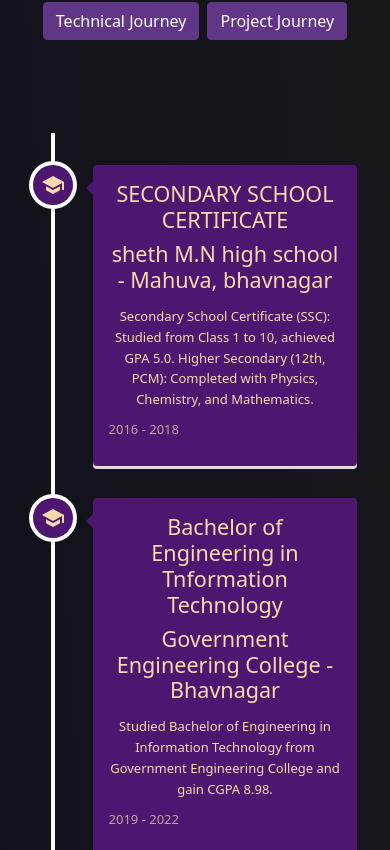
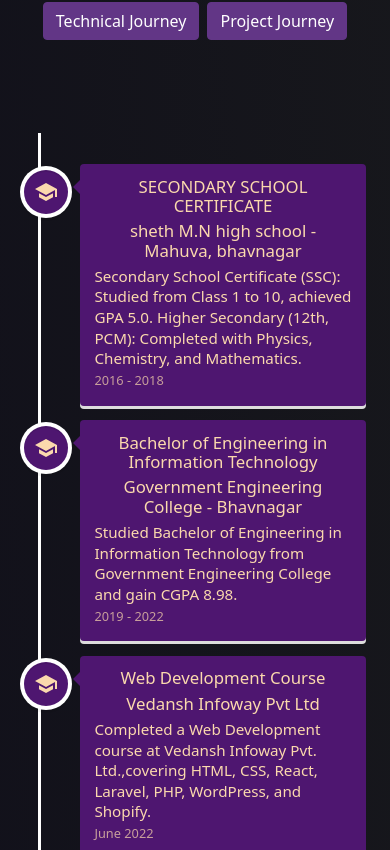
Before and after one commit to apit04726/Personal-Portfolio-main, a React (Create React App) app: page /educationjourney in a window 390 px wide. Shown: the part 1154-2004 px from the top of the page. Built offline with nearby package versions, Linux system fonts and the light colour scheme.

Commit message:
feat: Enhance ScrollToTop functionality and improve mobile timeline styles; fix typos in EducationJourney and skill links

```diff
--- a/src/components/ScrollToTop.js
+++ b/src/components/ScrollToTop.js
@@ -1,12 +1,46 @@
-import { useEffect } from "react";
+import { useEffect, useRef } from "react";
 import { useLocation } from "react-router-dom";
 
 export default function ScrollToTop() {
   const { pathname } = useLocation();
+  const prevPathRef = useRef(pathname);
+
+  // list of child routes that belong to the About section (don't trigger scroll between them)
+  const aboutChildRoutes = new Set([
+    "",
+    "personalskill",
+    "technicalskill",
+    "technicaljourney",
+    "projectjourney",
+    "educationjourney",
+    "experiencejourney",
+    "socialmedia",
+    "toolkit",
+  ]);
+
+  function topLevelSegment(p) {
+    if (!p) return "";
+    const seg = p.split("/").filter(Boolean)[0];
+    return (seg || "").toLowerCase();
+  }
 
   useEffect(() => {
-    // immediately jump to top when route changes
+    const prev = prevPathRef.current;
+    const prevSeg = topLevelSegment(prev);
+    const currSeg = topLevelSegment(pathname);
+
+    const prevIsAbout = aboutChildRoutes.has(prevSeg);
+    const currIsAbout = aboutChildRoutes.has(currSeg);
+
+    // If both previous and current routes are within the About section, do NOT scroll.
+    if (prevIsAbout && currIsAbout) {
+      prevPathRef.current = pathname;
+      return;
+    }
+
+    // Otherwise, scroll to top as before
     window.scrollTo({ top: 0, left: 0, behavior: "auto" });
+    prevPathRef.current = pathname;
   }, [pathname]);
 
   return null;
--- a/src/components/aboutme/journey/EducationJourney.js
+++ b/src/components/aboutme/journey/EducationJourney.js
@@ -59,7 +59,7 @@ function EducationJourney() {
           icon={<SchoolIcon />}
         >
           <h4 className="vertical-timeline-element-title">
-            Bachelor of Engineering in Tnformation Technology
+            Bachelor of Engineering in Information Technology
           </h4>
           <h4 className="vertical-timeline-element-subtitle mt-2">
             Government Engineering College - Bhavnagar
--- a/src/components/aboutme/journey/ExperienceJourney.js
+++ b/src/components/aboutme/journey/ExperienceJourney.js
@@ -35,7 +35,7 @@ function ExperienceJourney() {
           className="vertical-timeline-element--work"
           contentStyle={{ background: "rgb(78 22 112)", color: "#fbd9ad" }}
           contentArrowStyle={{ borderLeft: "7px solid  rgb(78 22 112)" }}
-          date="2023 - Continuing"
+          date= "2023 - Continuing"
           iconStyle={{ background: "rgb(78 22 112)", color: "#fbd9ad" }}
           icon={<PersonIcon />}
         >
--- a/src/components/aboutme/skills/PersonalSkill.js
+++ b/src/components/aboutme/skills/PersonalSkill.js
@@ -7,7 +7,7 @@ export default function PersonalSkill() {
   return (
     <div>
         <div className="mt-5 d-flex flex-row justify-content-center">
-            <Link className="btn btn-primary me-3" to="/technicalSkill">Technical Skill</Link>
+            <Link className="btn btn-primary me-3" to="/technicalskill">Technical Skill</Link>
             <Link className="btn btn-primary me-3" to="/personalskill">Personal Skill</Link>
             <Link className="btn btn-primary " to="/toolkit">Toolkit</Link>
         </div>
--- a/src/components/aboutme/skills/Skills.js
+++ b/src/components/aboutme/skills/Skills.js
@@ -8,7 +8,7 @@ export default function Skills() {
         <Link className="btn btn-primary me-3" to="/personalskill">
           Personal Skill
         </Link>
-        <Link className="btn btn-primary" to="/technicalSkill">
+        <Link className="btn btn-primary" to="/technicalskill">
           Technical Skill
         </Link>
       </div>
--- a/src/components/aboutme/skills/TechnicalSkill.js
+++ b/src/components/aboutme/skills/TechnicalSkill.js
@@ -7,7 +7,7 @@ export default function TechnicalSkill() {
   return (
     <div>
       <div className="mt-5 d-flex flex-row justify-content-center">
-        <Link className="btn btn-primary me-3" to="/technicalSkill">
+        <Link className="btn btn-primary me-3" to="/technicalskill">
           Technical Skill
         </Link>
         <Link className="btn btn-primary me-3" to="/personalskill">
--- a/src/components/aboutme/skills/Toolkit.js
+++ b/src/components/aboutme/skills/Toolkit.js
@@ -15,7 +15,7 @@ export default function Toolkit() {
   return (
     <div>
       <div className="mt-5 d-flex flex-row justify-content-center">
-        <Link className="btn btn-primary me-3" to="/technicalSkill">
+        <Link className="btn btn-primary me-3" to="/technicalskill">
           Technical Skill
         </Link>
         <Link className="btn btn-primary me-3" to="/personalskill">
--- a/src/style.css
+++ b/src/style.css
@@ -1039,6 +1039,70 @@ html {
 .homesocialicons:hover::before {
   transform: scale(1.1);
   box-shadow: 0 0 15px #801f95;
+}
+
+/* Timeline - Mobile spacing & font fixes */
+@media (max-width: 767px) {
+  /* tighten overall timeline container */
+  .vertical-timeline {
+    width: 100% !important;
+    padding: 1em 0 !important;
+  }
+
+  /* move the center line a bit left for small screens */
+  .vertical-timeline::before {
+    left: 14px !important;
+    width: 3px !important;
+  }
+
+  /* reduce vertical gap between items */
+  .vertical-timeline-element {
+    margin: 0.9em 0 !important;
+  }
+
+  /* slightly smaller icon and nudge down to align with content */
+  .vertical-timeline-element-icon {
+    width: 44px !important;
+    height: 44px !important;
+    top: 6px !important;
+  }
+
+  /* reduce card padding and left margin so content sits closer to icon */
+  .vertical-timeline-element-content {
+    margin-left: 56px !important;
+    padding: 0.8em 0.9em !important;
+  }
+
+  /* headings and paragraphs should be tighter on mobile */
+  .vertical-timeline-element-content h4,
+  .vertical-timeline-element-title,
+  .vertical-timeline-element-subtitle {
+    font-size: 1.05rem !important;
+    line-height: 1.15 !important;
+    margin: 0 0 6px 0 !important;
+  }
+
+  .vertical-timeline-element-content p {
+    margin: 0.4em 0 0 0 !important;
+    font-size: 0.95rem !important;
+    line-height: 1.35 !important;
+  }
+
+  /* prevent justification gaps on narrow screens */
+  .vertical-timeline-element-content p,
+  .vertical-timeline-element-content ul,
+  .vertical-timeline-element-content li {
+    text-align: left !important;
+    text-justify: none !important;
+    word-spacing: normal !important;
+    letter-spacing: normal !important;
+  }
+
+  .vertical-timeline-element-content .vertical-timeline-element-date {
+    font-size: 0.8rem !important;
+    padding: 0.2em 0 !important;
+    float: left !important;
+  }
 }
 
 .homesocialicons:hover {
```
